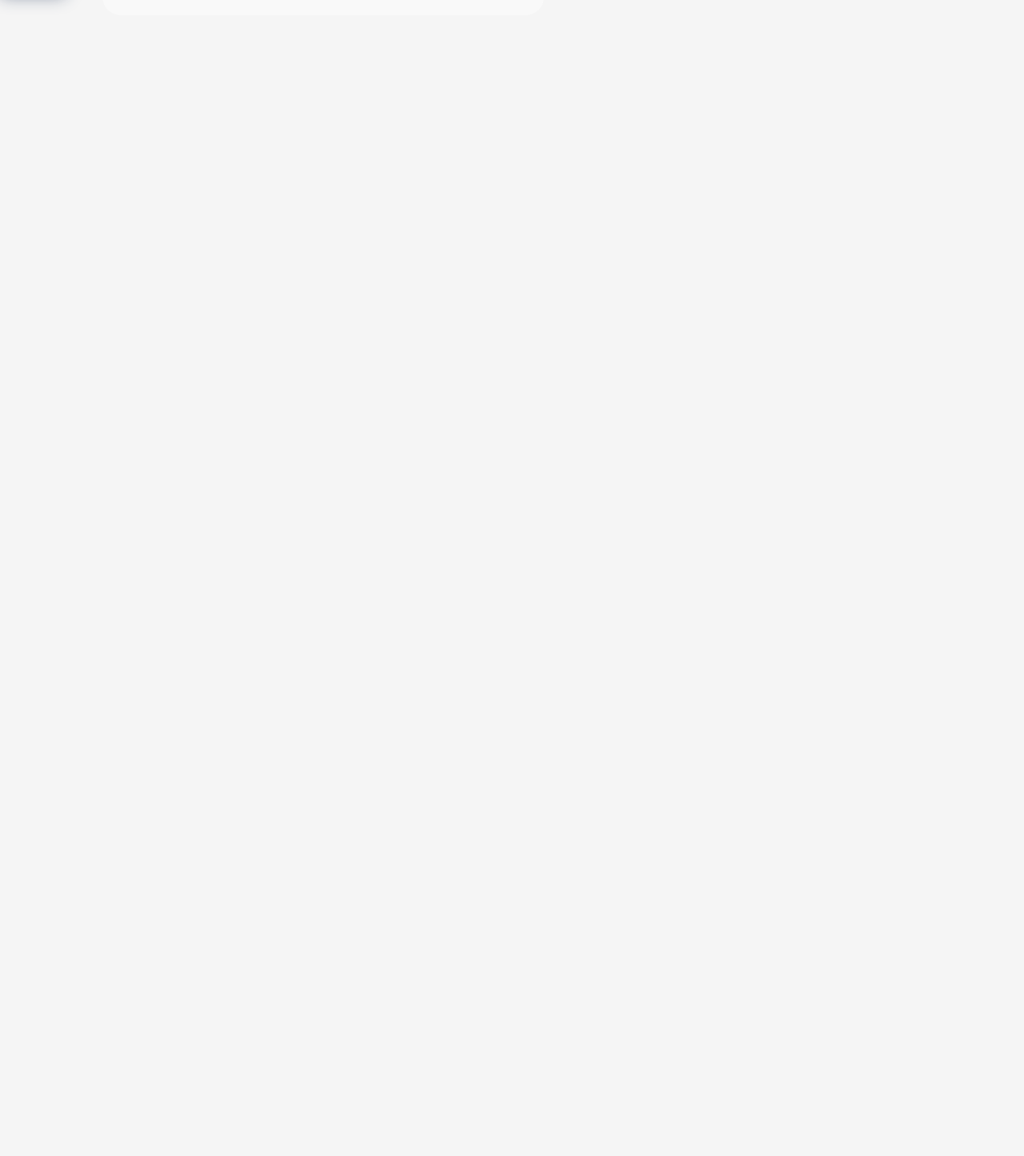
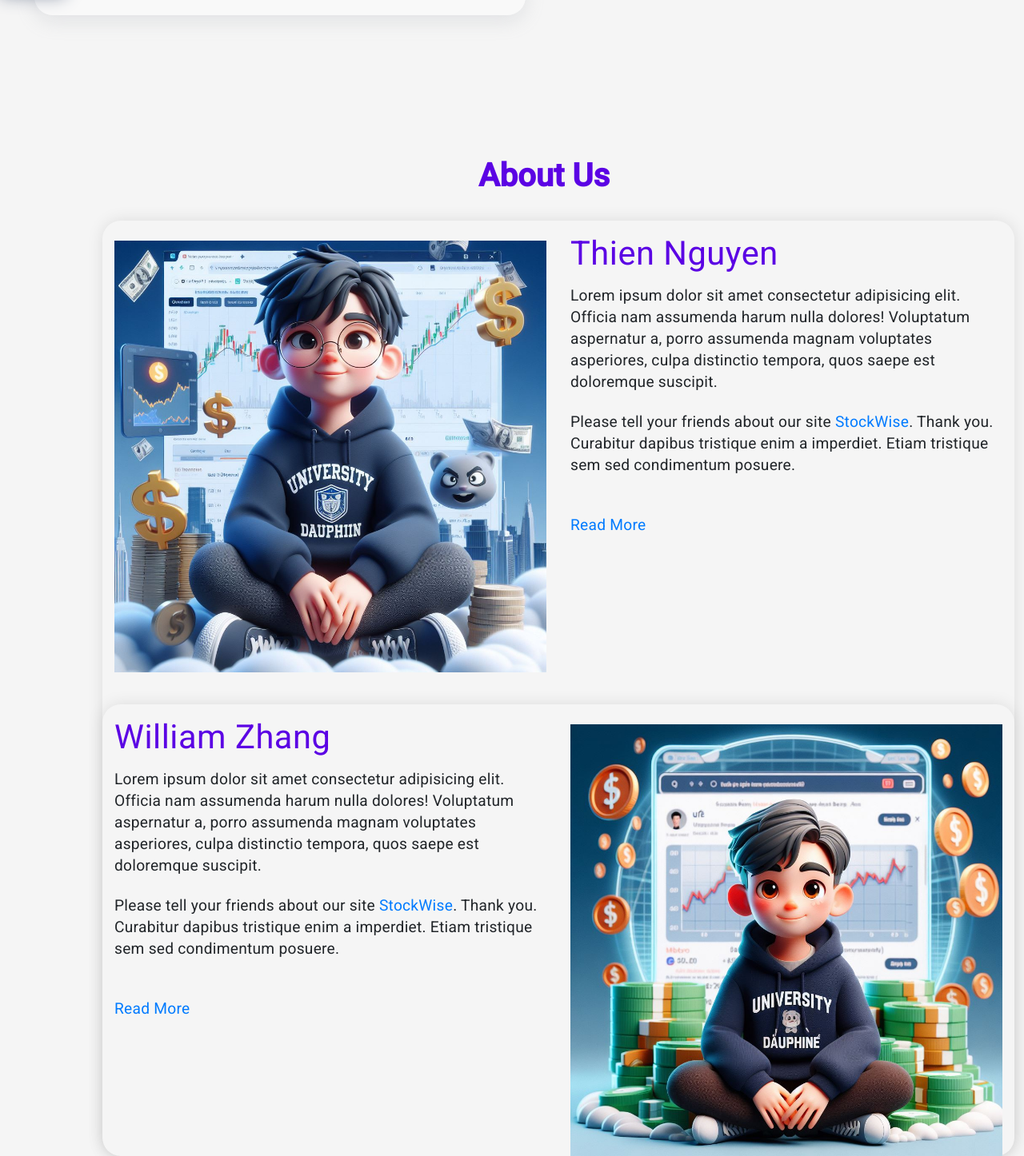
Before and after one commit to thienkonphap/stock-market-client, an Angular app: page /home in a window 1280 px wide. Shown: the part 805-2251 px from the top of the page at 80% size. Before the commit the page ends 1009 px from the top, so only its background shows below. Built offline with nearby package versions, Linux system fonts and the light colour scheme.

Commit message:
Add about-us section

```diff
--- a/src/app/home/home.component.css
+++ b/src/app/home/home.component.css
@@ -1,4 +1,4 @@
-
+@import url('templatemo-style.css');
 .main-banner {
   position: relative;
   padding: 195px 0px 185px 0px;
@@ -122,5 +122,20 @@
   background-color: rgba(250, 250, 250, 0.95);
   padding: 60px;
   border-radius: 23px;
-  max-width: 50%;
+  max-width: 100%;
+  box-shadow: rgba(149, 157, 165, 0.2) 0px 8px 24px;
+  margin-left: -100px;
 }
+.about-us .about-us-text{
+  padding: 0px 0px 0px 0px;
+  text-align: center;
+  font-size: 40px;
+  color: #5b03e4;
+  font-weight: 1000;
+}
+.about-us .container{
+  margin-top: 40px;
+}
+.about-us .seconde-person{
+  margin-top: 1000px;
+}
--- a/src/app/home/home.component.html
+++ b/src/app/home/home.component.html
@@ -6,12 +6,57 @@
           <h6>Trading StockWise</h6>
           <div class="line-dec"></div>
           <h4>Dive <em>Into The Trading</em> World <span>With StockWise</span></h4>
-          <p>StockWise is the best trading website template using Bootstrap v5.2.2 CSS for your company. It is a free download provided by TemplateMo. There are 3 HTML pages, <a href="index.html">Home</a>, <a href="about.html">About</a>, and <a href="faqs.html">FAQ</a>.</p>
+          <p>Unlock Your Financial Potential: Elevate Your Trading Experience with Real-Time Updates, Dynamic Charts, and Effortless Portfolio Management. Your Gateway to Informed and Strategic Investing</p>
           <div class="main-button scroll-to-section"><a href="#services">Discover More</a></div>
           <span>or</span>
-          <div class="second-button"><a href="faqs.html">Check our FAQs</a></div>
+          <div class="second-button"><a href="">Check our FAQs</a></div>
         </div>
       </div>
     </div>
   </div>
 </div>
+<div class="about-us">
+  <h1 class="about-us-text">About Us</h1>
+  <div class="container">
+    <div class="row">
+      <div class="col-lg-6">
+        <img src="../../assets/images/person2.jpeg" alt="Image" class="img-fluid tm-intro-img" />
+      </div>
+      <div class="col-lg-6">
+        <div class="tm-intro-text-container">
+            <h2 class="tm-text-primary mb-4 tm-section-title">Thien Nguyen</h2>
+            <p class="mb-4 tm-intro-text">
+              Lorem ipsum dolor sit amet consectetur adipisicing elit. Officia nam assumenda harum nulla dolores! Voluptatum aspernatur a, porro assumenda magnam voluptates asperiores, culpa distinctio tempora, quos saepe est doloremque suscipit.
+          </p>
+            <p class="mb-5 tm-intro-text">
+              Please tell your friends about our site
+              <a rel="nofollow" href="https://templatemo.com">StockWise</a>. Thank you.
+              Curabitur dapibus tristique enim a imperdiet. Etiam
+          tristique sem sed condimentum posuere. </p>
+            <div class="tm-next">
+              <a href="#work" class="tm-intro-text tm-btn-primary">Read More</a>
+            </div>
+        </div>
+      </div>
+      <div class="container">
+        <div class="row">
+          <div class="col-lg-6">
+            <div class="tm-intro-text-container">
+                <h2 class="tm-text-primary mb-4 tm-section-title">William Zhang</h2>
+                <p class="mb-4 tm-intro-text">
+                  Lorem ipsum dolor sit amet consectetur adipisicing elit. Officia nam assumenda harum nulla dolores! Voluptatum aspernatur a, porro assumenda magnam voluptates asperiores, culpa distinctio tempora, quos saepe est doloremque suscipit.
+              </p>
+                <p class="mb-5 tm-intro-text">
+                  Please tell your friends about our site
+                  <a rel="nofollow" href="https://templatemo.com">StockWise</a>. Thank you.
+                  Curabitur dapibus tristique enim a imperdiet. Etiam
+              tristique sem sed condimentum posuere. </p>
+                <div class="tm-next">
+                  <a href="#work" class="tm-intro-text tm-btn-primary">Read More</a>
+                </div>
+            </div>
+      </div>
+      <div class="col-lg-6">
+        <img src="../../assets/images/person1.jpeg" alt="Image" class="img-fluid tm-intro-img" />
+      </div>
+</div>
--- /dev/null
+++ b/src/app/home/templatemo-style.css
@@ -0,0 +1,27 @@
+
+
+/* Introduction */
+
+.tm-section-title {
+  font-size: 2.6rem;
+  font-weight: normal;
+  color: #5b03e4;
+}
+
+.tm-intro-text {
+  font-size: 1.2rem;
+  line-height: 1.4;
+}
+
+.tm-icon {
+  display: block;
+  margin-bottom: 55px;
+  color: #3496d8;
+}
+.about-us .container{
+  box-shadow: 0 0 20px 0 rgba(0, 0, 0, 0.1);
+  padding-top: 25px;
+  border-radius: 23px;
+  width: 2200px;
+}
+.
--- a/src/index.html
+++ b/src/index.html
@@ -10,6 +10,7 @@
     integrity="sha384-AYmEC3Yw5cVb3ZcuHtOA93w35dYTsvhLPVnYs9eStHfGJvOvKxVfELGroGkvsg+p" crossorigin="anonymous" />
   <link href="https://fonts.googleapis.com/css2?family=Roboto:wght@300;400;500&display=swap" rel="stylesheet">
   <link href="https://fonts.googleapis.com/icon?family=Material+Icons" rel="stylesheet">
+  <link rel="stylesheet" href="https://cdn.jsdelivr.net/npm/bootstrap@4.3.1/dist/css/bootstrap.min.css" integrity="sha384-ggOyR0iXCbMQv3Xipma34MD+dH/1fQ784/j6cY/iJTQUOhcWr7x9JvoRxT2MZw1T" crossorigin="anonymous">
 </head>
 <body class="mat-typography">
   <app-root></app-root>
```
Also changed, not shown: src/assets/images/person1.jpeg (added), src/assets/images/person2.jpeg (added).
